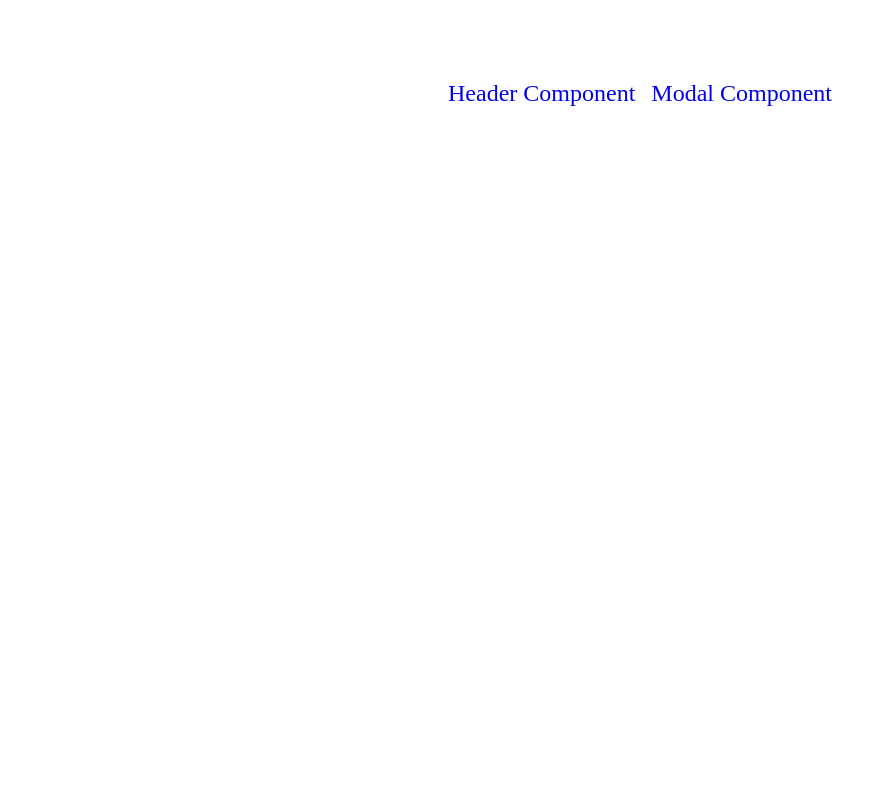
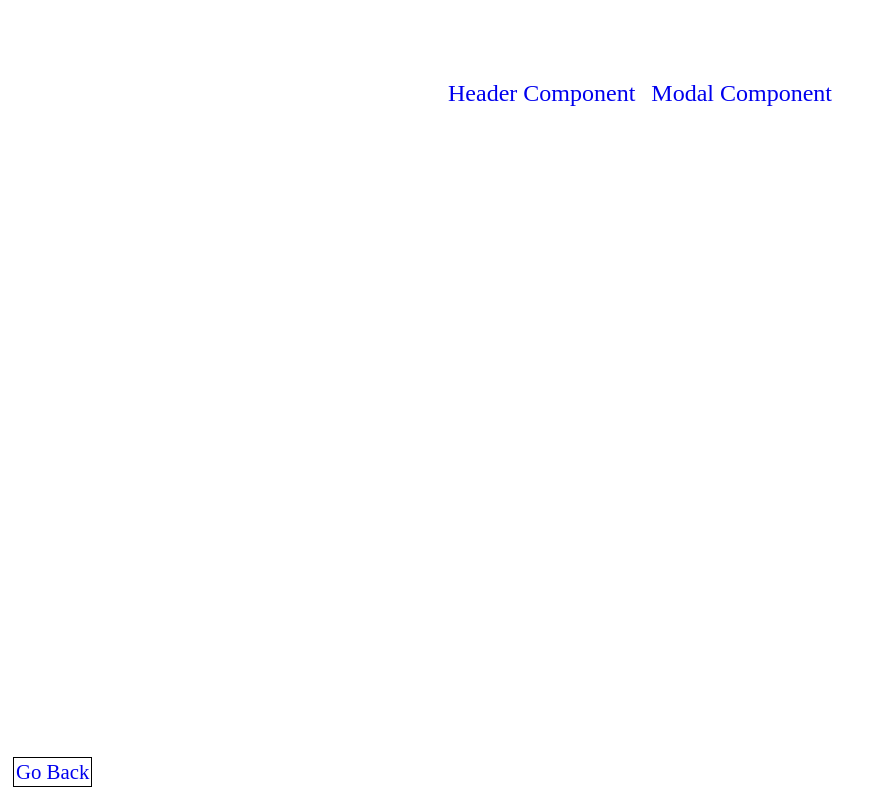
Before and after one commit to blntgvn42/react-components-design, a React (Create React App) app: page / in a window 1280 px wide. Shown: the whole page, without its empty margins (0-882 px from the left). Built offline with nearby package versions, Linux system fonts and the light colour scheme.

Commit message:
Go back to home feature added

```diff
--- a/src/App.js
+++ b/src/App.js
@@ -1,4 +1,4 @@
-import { Route, Switch } from "react-router-dom";
+import { Link, Route, Switch } from "react-router-dom";
 import Home from "./components/Home/Home";
 import Header from "./components/Header/Header";
 import Modal from "./components/Modal/Modal";
@@ -11,6 +11,9 @@ function App() {
         <Route path="/header" component={Header} />
         <Route path="/" component={Home} />
       </Switch>
+      <Link to="/" className="goBack">
+        Go Back
+      </Link>
     </div>
   );
 }
--- a/src/index.scss
+++ b/src/index.scss
@@ -15,3 +15,17 @@ li {
 a {
   text-decoration: none;
 }
+
+#root>div>.goBack {
+  font-size: 1.3rem;
+  position: fixed;
+  bottom: 1rem;
+  left: 1rem;
+  outline: 1px solid black;
+  outline-offset: 2px;
+  transition: all .5s ease;
+
+  &:hover {
+    transform: scale(1.1);
+  }
+}
```
